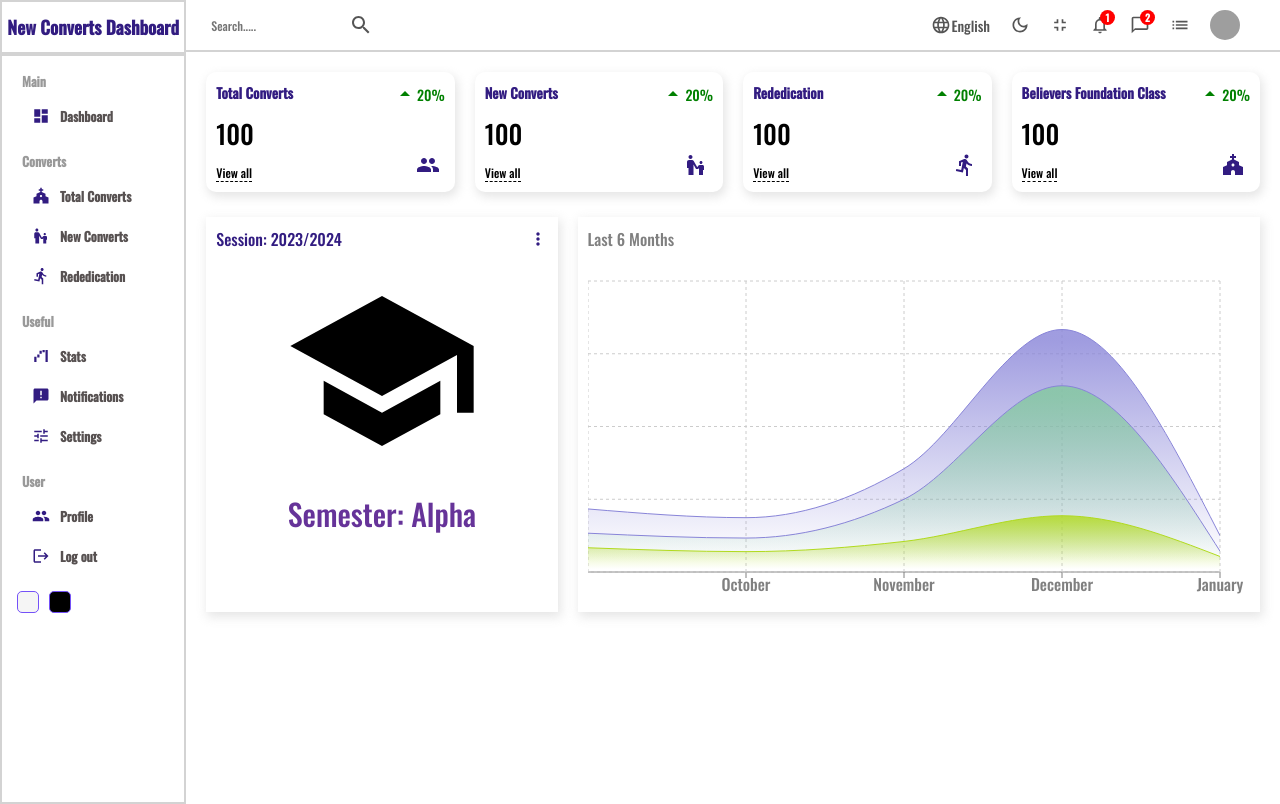
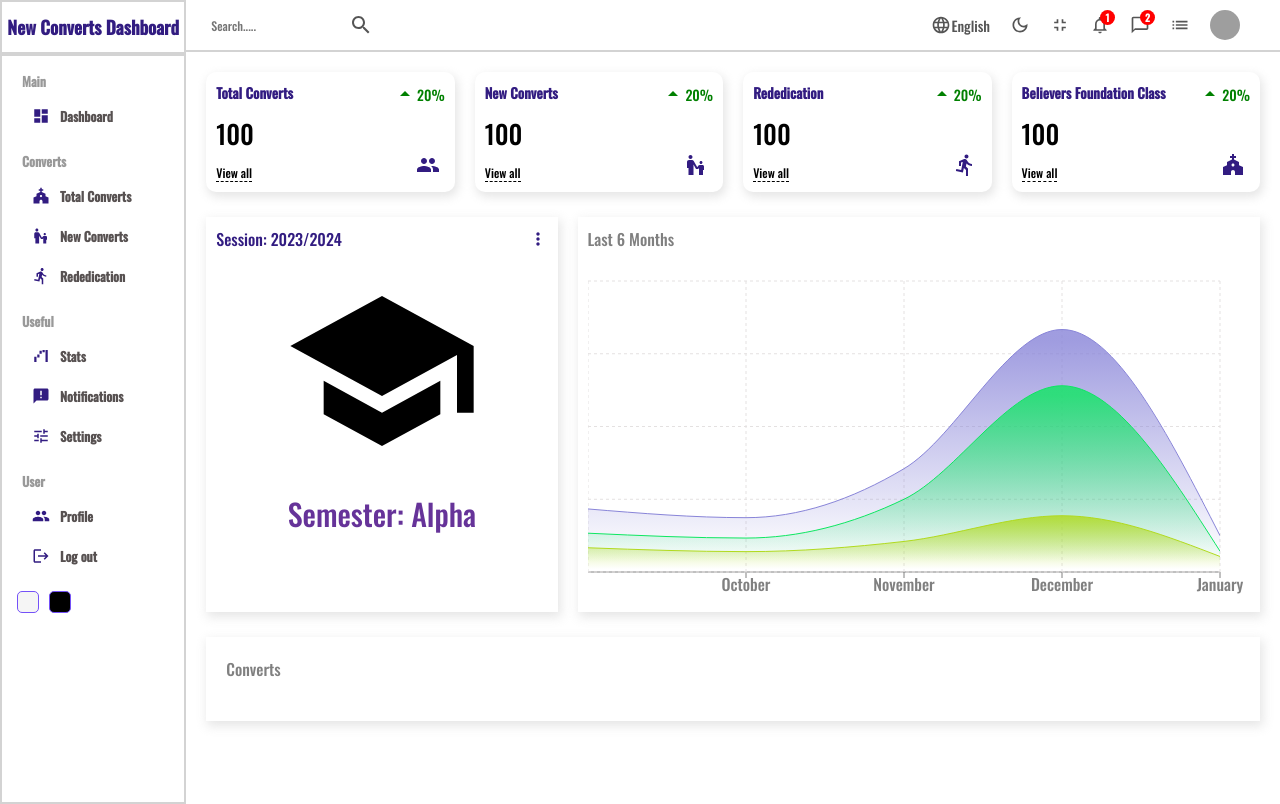
Before and after one commit to Themydee/Altar-Call-HospitalityXEvangelismUnit, a React (Create React App) app: page / in a window 1280 px wide. Built offline with nearby package versions, Linux system fonts and the light colour scheme; grey boxes are pictures that could not be loaded.

Commit message:
Yesterday Final Changes

```diff
--- a/src/components/chart/Chart.jsx
+++ b/src/components/chart/Chart.jsx
@@ -48,8 +48,8 @@ const Chart = () => {
               <stop offset="95%" stopColor="#8884d8" stopOpacity={0} />
           </linearGradient>
           <linearGradient id="new" x1="0" y1="0" x2="0" y2="1">
-            <stop offset="5%" stopColor="#82ca9d" stopOpacity={0.8}/>
-            <stop offset="95%" stopColor="#82ca9d" stopOpacity={0}/>
+            <stop offset="5%" stopColor="#0de761" stopOpacity={0.8}/>
+            <stop offset="95%" stopColor="#0de761" stopOpacity={0}/>
           </linearGradient>
           <linearGradient id="red" x1="0" y1="0" x2="0" y2="1">
             <stop offset="5%" stopColor="#b1da1e" stopOpacity={0.8}/>
@@ -70,7 +70,7 @@ const Chart = () => {
           <Area
             type="monotone"
             dataKey="New"
-            stroke="#8884d8"
+            stroke="#0de761"
             fillOpacity={1}
             fill="url(#new)"
           />
--- a/src/components/chart/chart.scss
+++ b/src/components/chart/chart.scss
@@ -7,4 +7,8 @@
     .title{
         margin-bottom: 20px;
     }
+
+    .chartGrid{
+        stroke: rgb(228, 225, 225);
+    }
 }
--- a/src/pages/home/Home.jsx
+++ b/src/pages/home/Home.jsx
@@ -23,6 +23,12 @@ const Home = () => {
           <Featured />
           <Chart />
         </div>
+
+        <div className="listContainer">
+          <div className="listTitle">
+            Converts
+          </div>
+        </div>
       </div>
     </div>
 
--- a/src/pages/home/home.scss
+++ b/src/pages/home/home.scss
@@ -14,4 +14,17 @@
     .charts{
         padding: 5px 20px;
     }
+
+    .listContainer{
+        -webkit-box-shadow: 2px 4px 10px 1px rgba(0, 0, 0, 0.47);
+        box-shadow: 2px 4px 10px 1px rgba(201, 201, 201, 0.47);
+        padding: 20px;
+        margin: 20px;
+
+        .listTitle{
+            font-weight: 500;
+            color: gray;
+            margin-bottom: 20px;
+        }
+    }
 }
```
Also changed, not shown: src/components/table/Table.jsx (added), src/components/table/table.scss (added).
